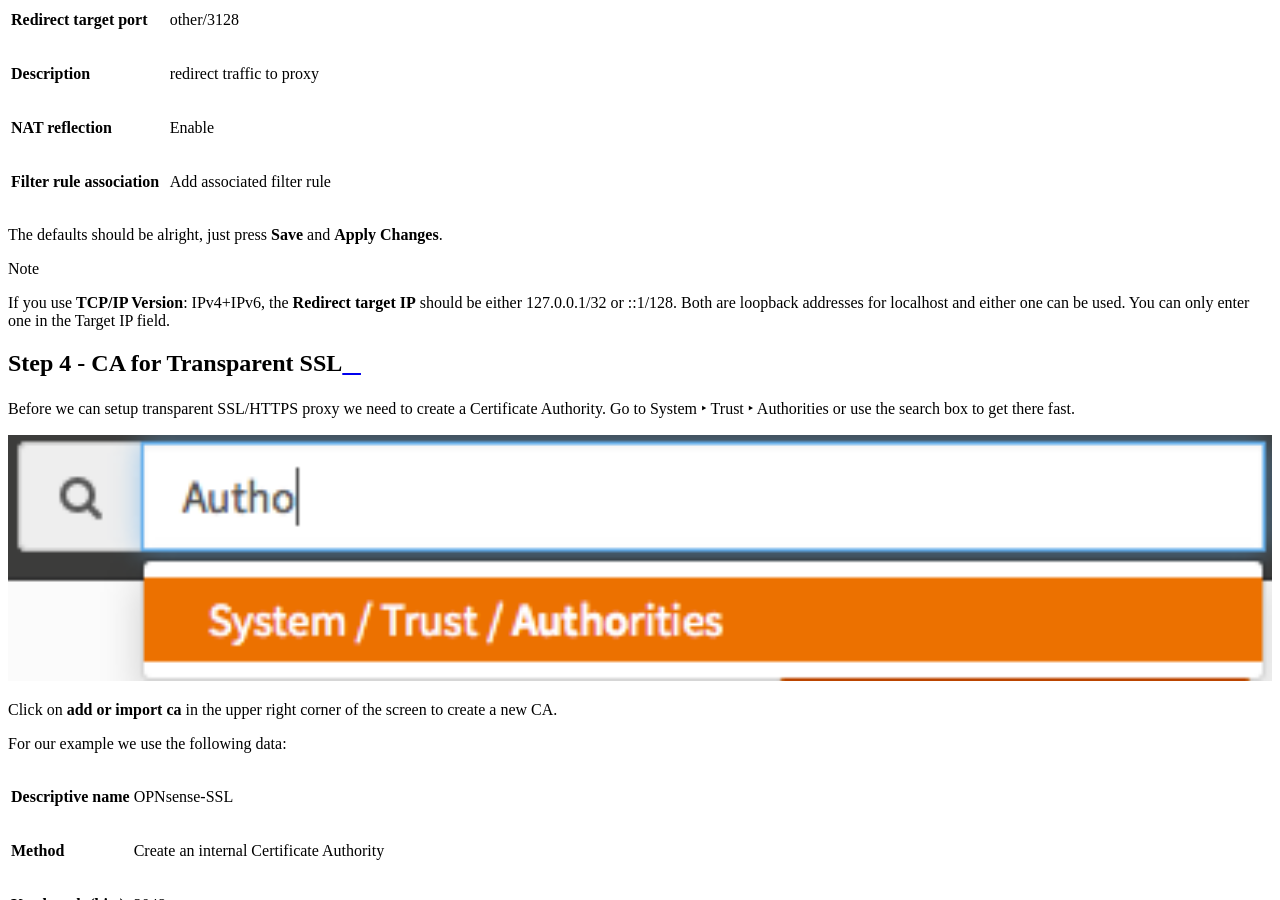
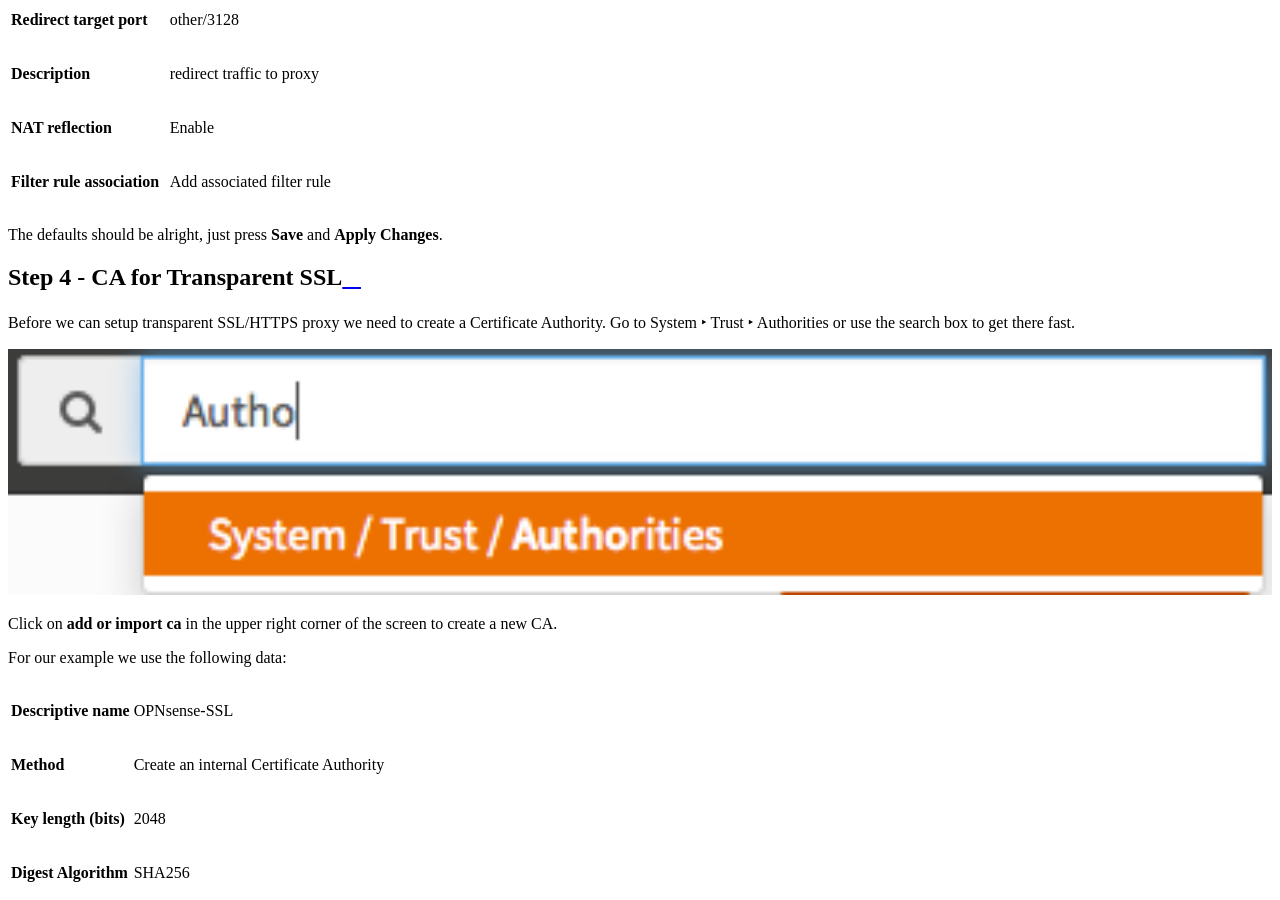
Before and after one commit to opnsense/docs, a Sphinx documentation site: the page built from source/manual/how-tos/proxytransparent.rst, in a window 1280 px wide and 900 px high, scrolled down 2254 px. Built offline with Sphinx 7.4.7 and the Read the Docs theme 2.0.0, drawn with Linux system fonts in a browser that asks for light colours; pages that are not in the unit, such as notebooks, are missing from menus; some of the changed text lies outside the part shown.

Commit message:
update Setup Transparent Proxy docs
Removed note indicating needing CIDR if IPv4+IPv6 is used. No note advising away from using IPv4+IPv6 when setting up Transparent Proxy.

```diff
--- a/source/manual/how-tos/proxytransparent.rst
+++ b/source/manual/how-tos/proxytransparent.rst
@@ -57,9 +57,6 @@ left of the **Enable Transparent HTTP proxy** option and click on **add a new fi
 ============================ =================================
 
 The defaults should be alright, just press **Save** and **Apply Changes**.
-
-.. NOTE::
-  If you use **TCP/IP Version**: IPv4+IPv6, the **Redirect target IP** should be either 127.0.0.1/32 or ::1/128. Both are loopback addresses for localhost and either one can be used. You can only enter one in the Target IP field.
 
 Step 4 - CA for Transparent SSL
 --------------------------------------
@@ -145,9 +142,6 @@ left of the **Enable SSL mode** option and click on **add a new firewall rule**.
 
 The defaults should be alright, just press **Save** and **Apply Changes**.
 
-.. NOTE::
-  If you use **TCP/IP Version**: IPv4+IPv6, the **Redirect target IP** should be either 127.0.0.1/32 or ::1/128. Both are loopback addresses for localhost and either one can be used. You can only enter one in the Target IP field.
-
 Step 8 - Configure OS/Browser
 -----------------------------
 Since the CA is not trusted by your browser, you will get a message about this
```
